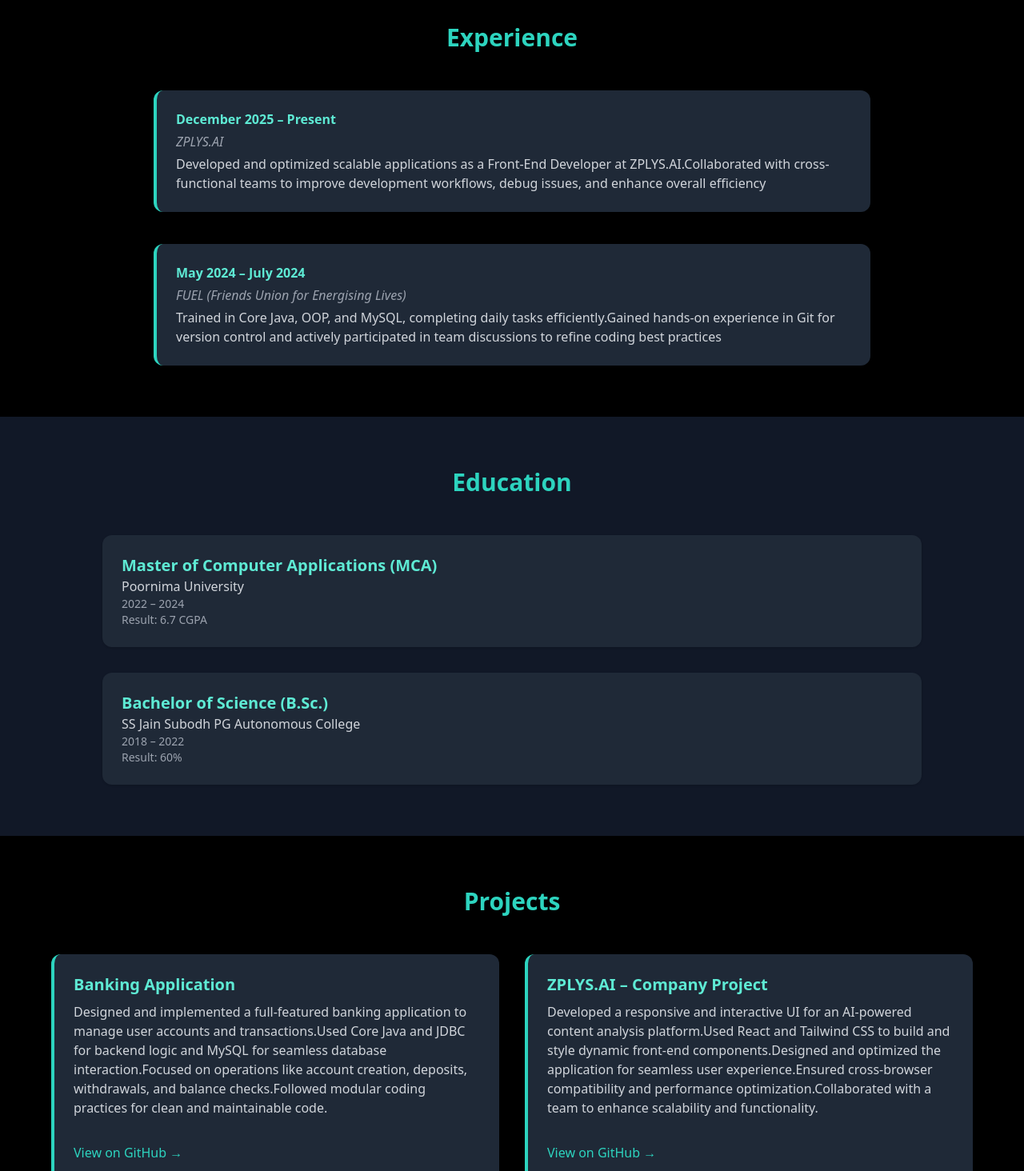
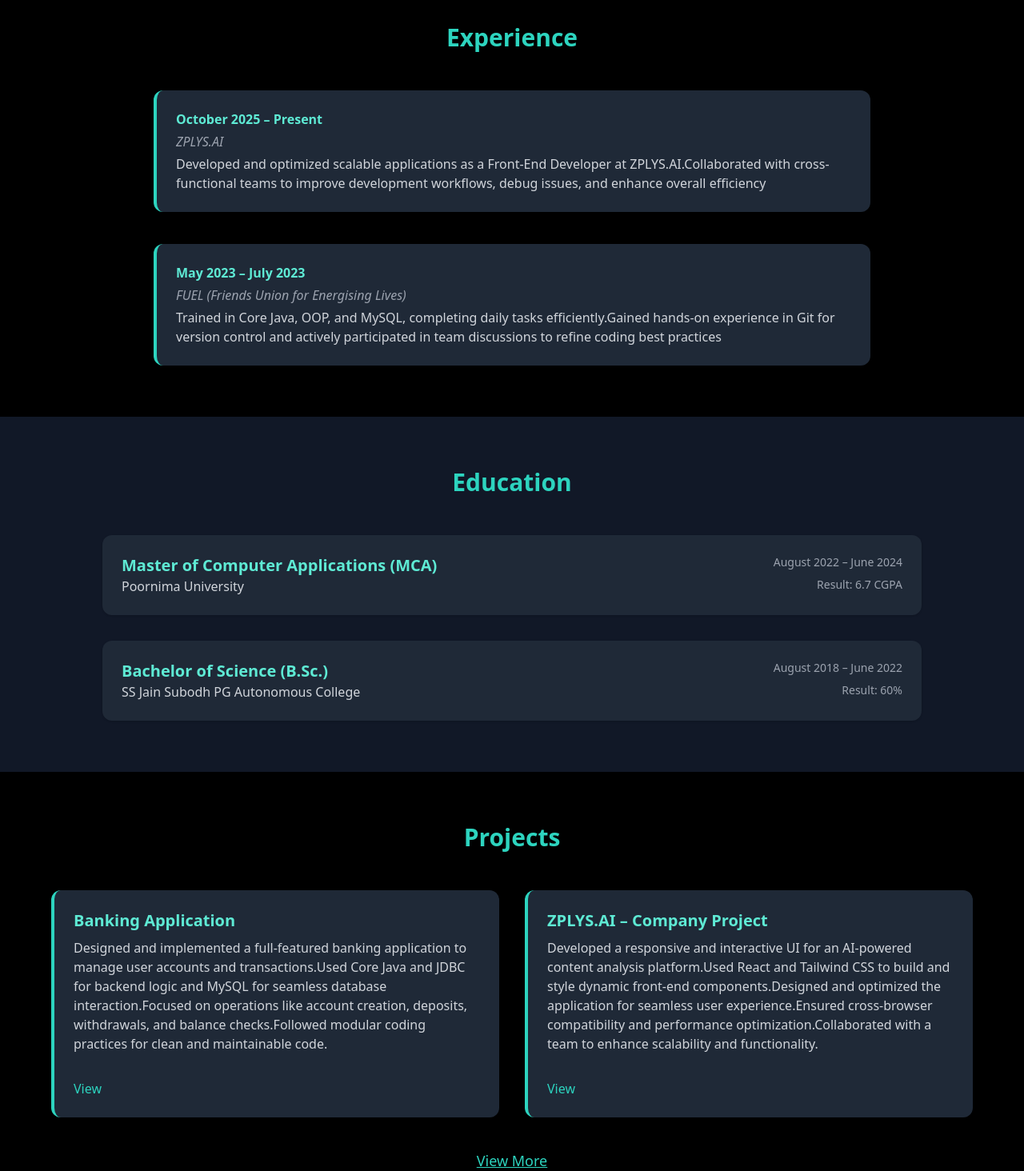
Before and after one commit to Kushal0jain/kushal-portfolio, a React (Create React App) app: page / in a window 1280 px wide. Shown: the part 2180-3644 px from the top of the page at 80% size. Built offline with nearby package versions, Linux system fonts and the light colour scheme.

Commit message:
Changes and Upgrades (15-05-25)

```diff
--- a/src/components/Education.jsx
+++ b/src/components/Education.jsx
@@ -9,10 +9,15 @@ const Education = () => {
         <div className="space-y-8">
           {education.map((edu, index) => (
             <div key={index} className="bg-gray-800 p-6 rounded-xl shadow">
+              <div className='flex justify-between'>
               <h3 className="text-xl font-semibold text-teal-300">{edu.degree}</h3>
+              <p className="text-gray-400 text-sm">{edu.year}</p>
+              </div>
+              <div className='flex justify-between'>
               <p className="text-gray-300">{edu.institution}</p>
-              <p className="text-gray-400 text-sm">{edu.year}</p>
+              {/* <p className="text-gray-400 text-sm">{edu.year}</p> */}
               <p className="text-gray-400 text-sm">Result: {edu.grade}</p>
+              </div>
             </div>
           ))}
         </div>
--- a/src/components/Projects.jsx
+++ b/src/components/Projects.jsx
@@ -35,7 +35,7 @@ const Projects = () => {
                 rel="noopener noreferrer"
                 className="text-teal-400 hover:underline"
               >
-                View on GitHub →
+                View
               </a>
             </div>
           ))}
--- a/src/data/education.js
+++ b/src/data/education.js
@@ -2,13 +2,13 @@ const education = [
     {
       degree: "Master of Computer Applications (MCA)",
       institution: "Poornima University",
-      year: "2022 – 2024",
+      year: "August 2022 – June 2024",
       grade: "6.7 CGPA",
     },
     {
       degree: "Bachelor of Science (B.Sc.)",
       institution: "SS Jain Subodh PG Autonomous College",
-      year: "2018 – 2022",
+      year: "August 2018 – June 2022",
       grade: "60%",
     },
   ];
--- a/src/data/experience.js
+++ b/src/data/experience.js
@@ -2,7 +2,7 @@ const experience = [
     {
       role: "Front-End Developer (Intern)",
       company: "ZPLYS.AI",
-      duration: "December 2025 – Present",
+      duration: "October 2025 – Present",
       location: "Hybrid",
       description:[
         "Developed and optimized scalable applications as a Front-End Developer at ZPLYS.AI.",
@@ -12,7 +12,7 @@ const experience = [
     {
       role: "Java Developer Trainee",
       company: "FUEL (Friends Union for Energising Lives)",
-      duration: "May 2024 – July 2024",
+      duration: "May 2023 – July 2023",
       location: "Jaipur",
       description:[
         "Trained in Core Java, OOP, and MySQL, completing daily tasks efficiently.",
--- a/src/data/projects.js
+++ b/src/data/projects.js
@@ -22,18 +22,24 @@ const projects = [
     ],
     link: "https://zplys.ai/landing",
   },
-  // {
-  //   title: "Portfolio Website",
-  //   techStack: "React, Tailwind CSS",
-  //   description: [
-  //     "Designed and developed a fully responsive portfolio website using React and Tailwind CSS",
-  //     "Implemented clean, modern UI inspired by shahnishant.com.np with smooth section transitions",
-  //     "Built modular React components for About, Skills, Experience, Projects, Certifications, and Education",
-  //     "Integrated scroll navigation that smoothly links to each on-page section",
-  //     "Used dynamic data files for content management, allowing easy updates without code changes"
-  //   ],
-  //   link: "https://github.com/Kushal0jain/kushal-portfolio",
-  // }
+  {
+    title: "Weather Application",
+    techStack: "React, Tailwind CSS",
+    description: [
+      "Interactive React application that dynamically switches between multiple themes on button click.",
+      "Leveraged Tailwind CSS to define and manage vibrant, responsive themes with smooth animations.",
+      "Implemented dynamic state-based logic in React to apply theme classes to the DOM.",
+      "Focused on clean UI transitions and an engaging user experience with animated toggle effects.",
+    ],
+    // link: "https://github.com/Kushal0jain/Banking_Application",
+  },
 ];
 
 export default projects;
+
+
+
+// Interactive React application that dynamically switches between multiple themes on button click.
+// Leveraged Tailwind CSS to define and manage vibrant, responsive themes with smooth animations.
+// Implemented dynamic state-based logic in React to apply theme classes to the DOM.
+// Focused on clean UI transitions and an engaging user experience with animated toggle effects.
```
Also changed, not shown: 1 other file (tests, documents, lock files or other folders).
